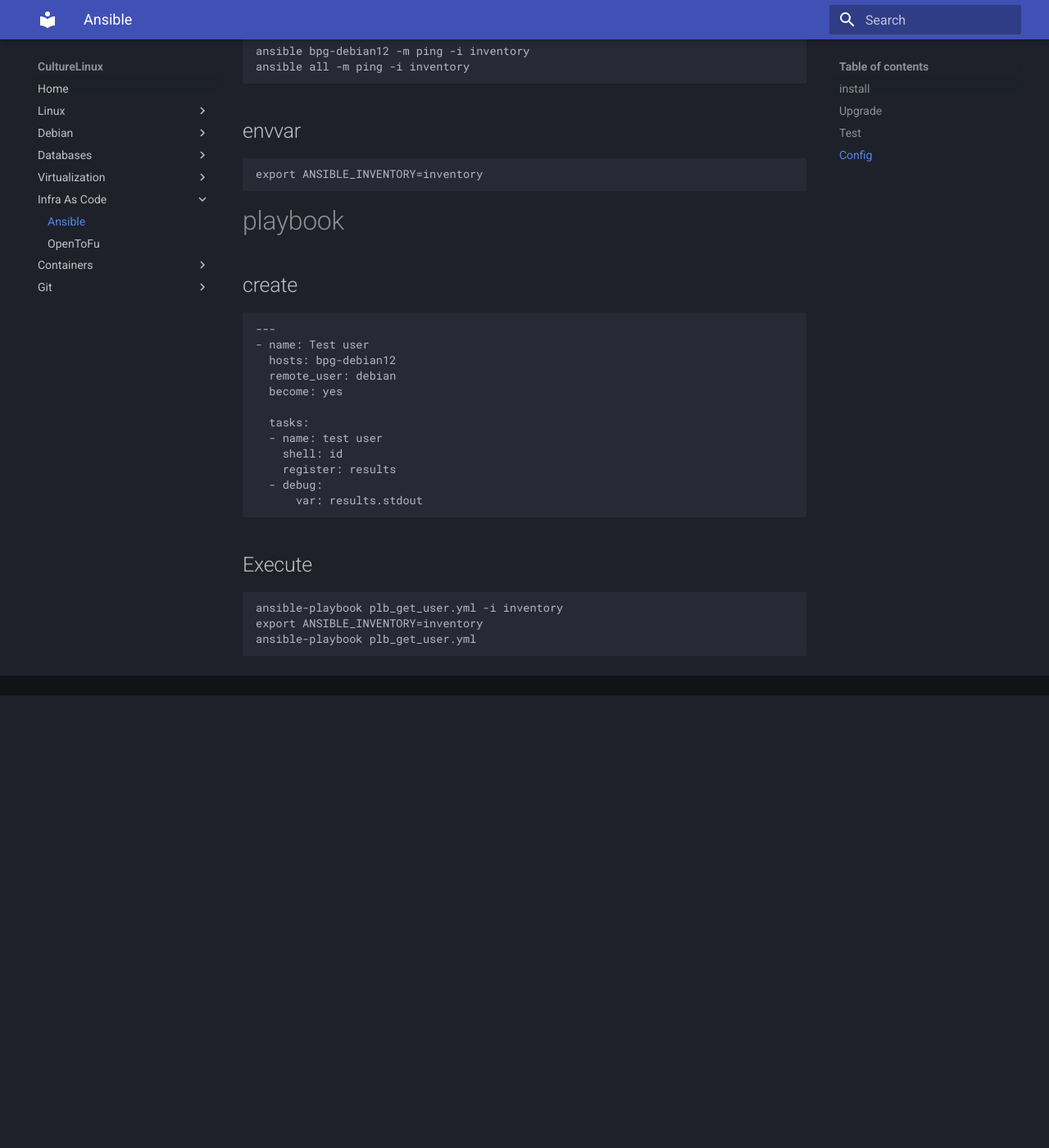
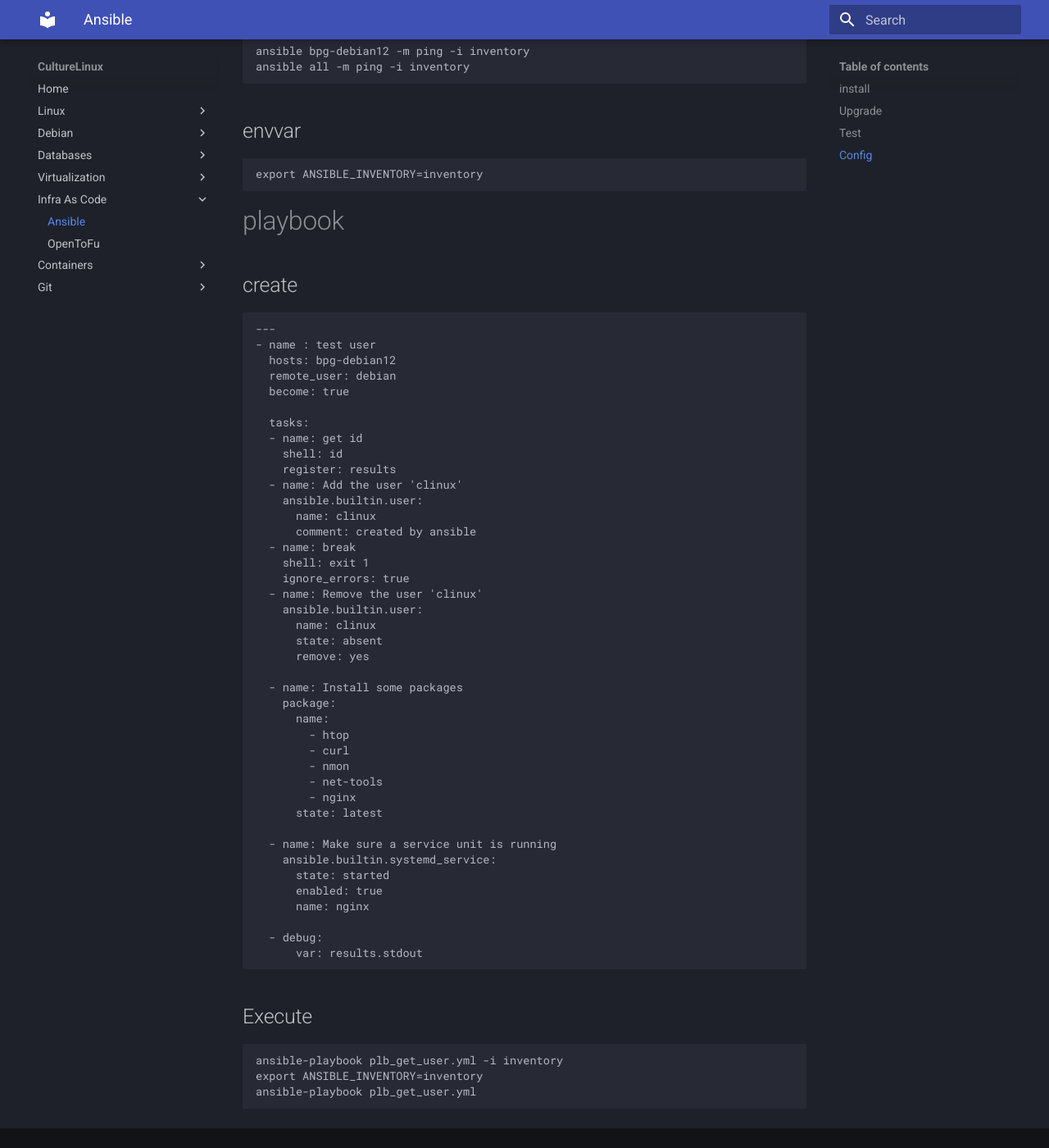
Before and after one commit to cyklodev/culturelinux, an MkDocs documentation site: the page built from docs/iac/ansible.md, in a window 1280 px wide and 1400 px high, scrolled down 996 px. Shown: the whole window at 82% size. Built offline with MkDocs 1.6.1 and Material for MkDocs 9.7.7, drawn with Linux system fonts in a browser that asks for light colours; before the commit the page ends 1844 px from its top, so only the background shows below that.

Commit message:
update playbook

````diff
--- a/docs/iac/ansible.md
+++ b/docs/iac/ansible.md
@@ -26,15 +26,44 @@
 ## create
 ```
 ---
-- name: Test user
+- name : test user
   hosts: bpg-debian12
   remote_user: debian
-  become: yes
+  become: true
 
   tasks:
-  - name: test user
+  - name: get id
     shell: id
     register: results
+  - name: Add the user 'clinux'
+    ansible.builtin.user:
+      name: clinux
+      comment: created by ansible
+  - name: break
+    shell: exit 1
+    ignore_errors: true
+  - name: Remove the user 'clinux'
+    ansible.builtin.user:
+      name: clinux
+      state: absent
+      remove: yes
+
+  - name: Install some packages
+    package:
+      name:
+        - htop
+        - curl
+        - nmon
+        - net-tools
+        - nginx
+      state: latest
+
+  - name: Make sure a service unit is running
+    ansible.builtin.systemd_service:
+      state: started
+      enabled: true
+      name: nginx
+
   - debug:
       var: results.stdout
 ```
````
Also changed, not shown: docs/databases/sqlserver.md (+16 -0 lines).
